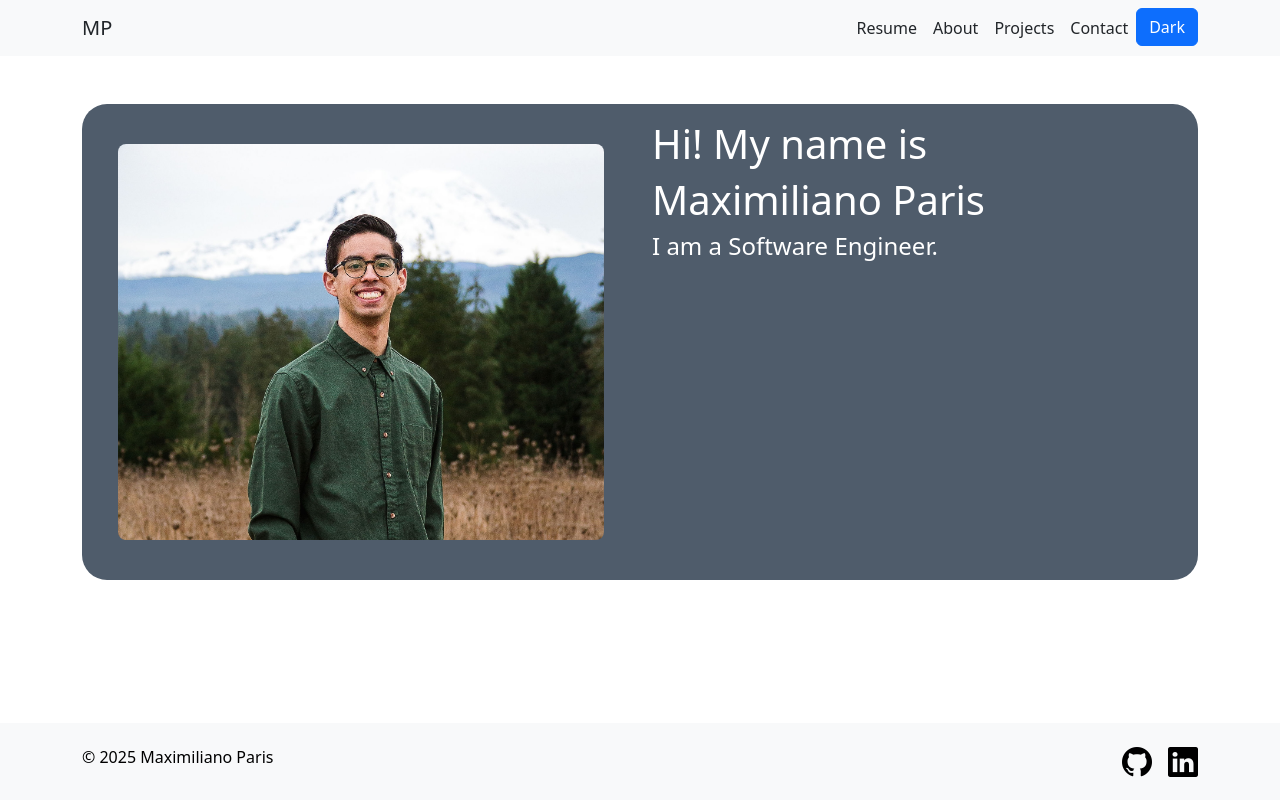
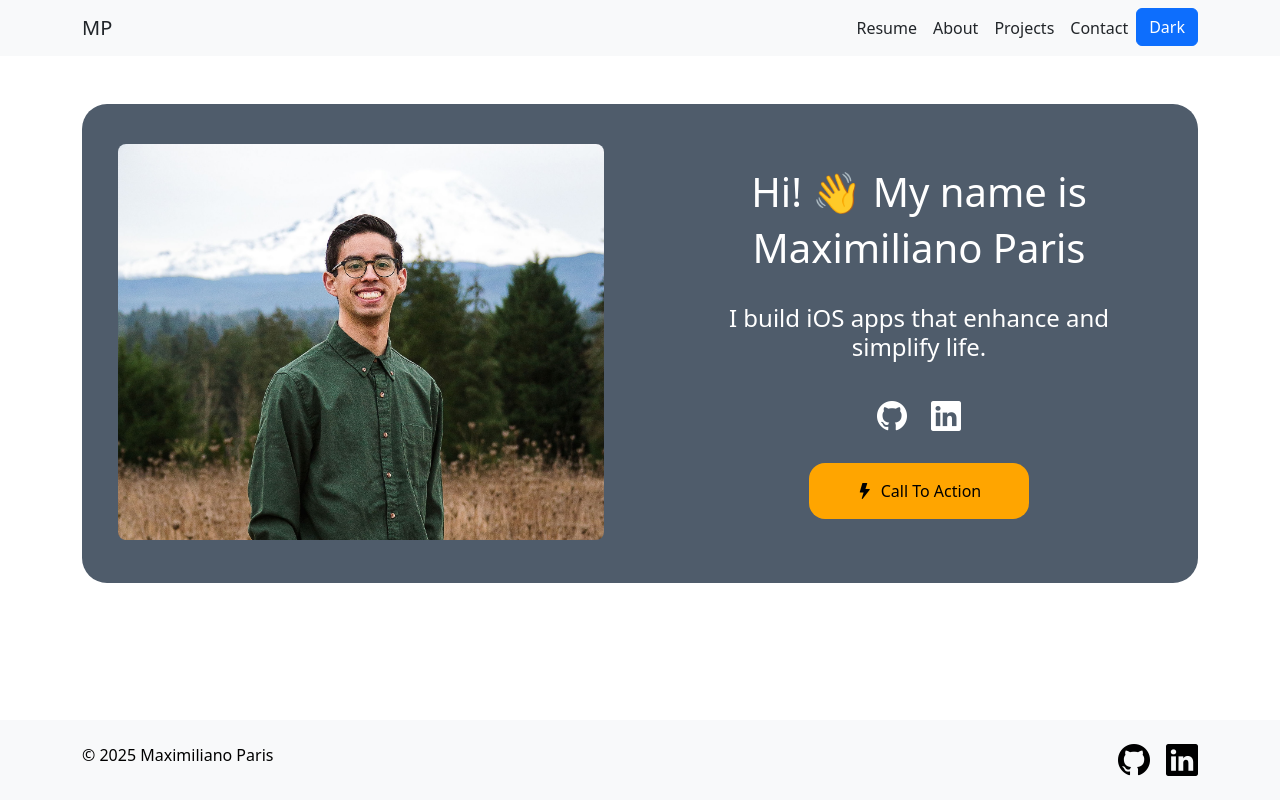
Before and after one commit to maxiparis/portfolio, a React (Vite) app: page / in a window 1280 px wide. Built offline with nearby package versions, Linux system fonts and the light colour scheme.

Commit message:
feat: github/linkedin icons, with cool hover effects

```diff
--- a/src/App.css
+++ b/src/App.css
@@ -29,10 +29,23 @@ body {
   color: inherit; /* Matches theme text color */
   text-decoration: none;
   transition: transform 0.3s ease, color 0.3s ease;
+  font-size: 32px
 }
 
 .social-icons a:hover {
   color: #0077b5;
+  transform: translateY(-7px);
+}
+
+.social-icons-hero a {
+  color: inherit; /* Matches theme text color */
+  text-decoration: none;
+  transition: transform 0.3s ease, color 0.3s ease;
+  font-size: 30px
+}
+
+.social-icons-hero a:hover {
+  color: orange;
   transform: translateY(-7px);
 }
 
@@ -47,3 +60,11 @@ body {
 .space-to-navbar {
   padding-top: 56px;
 }
+
+.hero-button {
+  background-color: orange;
+}
+
+/*.hero-button:hover {*/
+/*  background-color: blue;*/
+/*}*/
--- a/src/components/Hero.tsx
+++ b/src/components/Hero.tsx
@@ -1,4 +1,4 @@
-import {Col, Container, Row} from "react-bootstrap";
+import {Button, Col, Container, Row, Stack} from "react-bootstrap";
 import {useTheme} from "./ThemeSetter.tsx";
 
 export default function Hero() {
@@ -14,10 +14,37 @@ export default function Hero() {
                 className="img-fluid rounded-5 p-4"
               />
             </Col>
-            <Col>
-              <h1>Hi! My name is</h1>
-              <h1>Maximiliano Paris</h1>
-              <h4>I am a Software Engineer.</h4>
+            <Col className="d-flex flex-column justify-content-center align-items-center">
+              <Stack direction="vertical" gap={4} className="d-flex flex-column justify-content-center align-items-center p-5">
+                  <div>
+                    <h1 className="text-center">Hi! 👋 My name is </h1>
+                    <h1 className="text-center">Maximiliano Paris </h1>
+                  </div>
+                <h4 className="text-center">I build iOS apps that enhance and simplify life.</h4>
+
+
+                <Stack direction="horizontal" gap={4} className="social-icons-hero d-flex flex-row justify-content-center align-items-center">
+                  <a
+                    href="https://github.com/maxiparis"
+                    target="_blank"
+                    rel="noopener noreferrer"
+                  >
+                    <i className="bi bi-github"></i>
+                  </a>
+                  <a
+                    href="https://www.linkedin.com/in/maximiliano-paris"
+                    target="_blank"
+                    rel="noopener noreferrer"
+                  >
+                    <i className="bi bi-linkedin"></i>
+                  </a>
+                </Stack>
+
+                <Button style={{backgroundColor: "orange", }} className="text-black border-0 px-5 py-3 rounded-4">
+                  <i className="bi bi-lightning-fill me-2"></i>
+                  Call To Action
+                </Button>
+              </Stack>
             </Col>
           </Row>
         </Container>
--- a/src/components/SiteFooter.tsx
+++ b/src/components/SiteFooter.tsx
@@ -18,14 +18,14 @@ export default function SiteFooter() {
                             rel="noopener noreferrer"
                             className="me-3"
                         >
-                            <i className="bi bi-github" style={{fontSize: '30px'}}></i>
+                            <i className="bi bi-github"></i>
                         </a>
                         <a
                             href="https://www.linkedin.com/in/maximiliano-paris/"
                             target="_blank"
                             rel="noopener noreferrer"
                         >
-                            <i className="bi bi-linkedin" style={{fontSize: '30px'}}></i>
+                            <i className="bi bi-linkedin"></i>
                         </a>
                     </div>
                 </Container>
```
